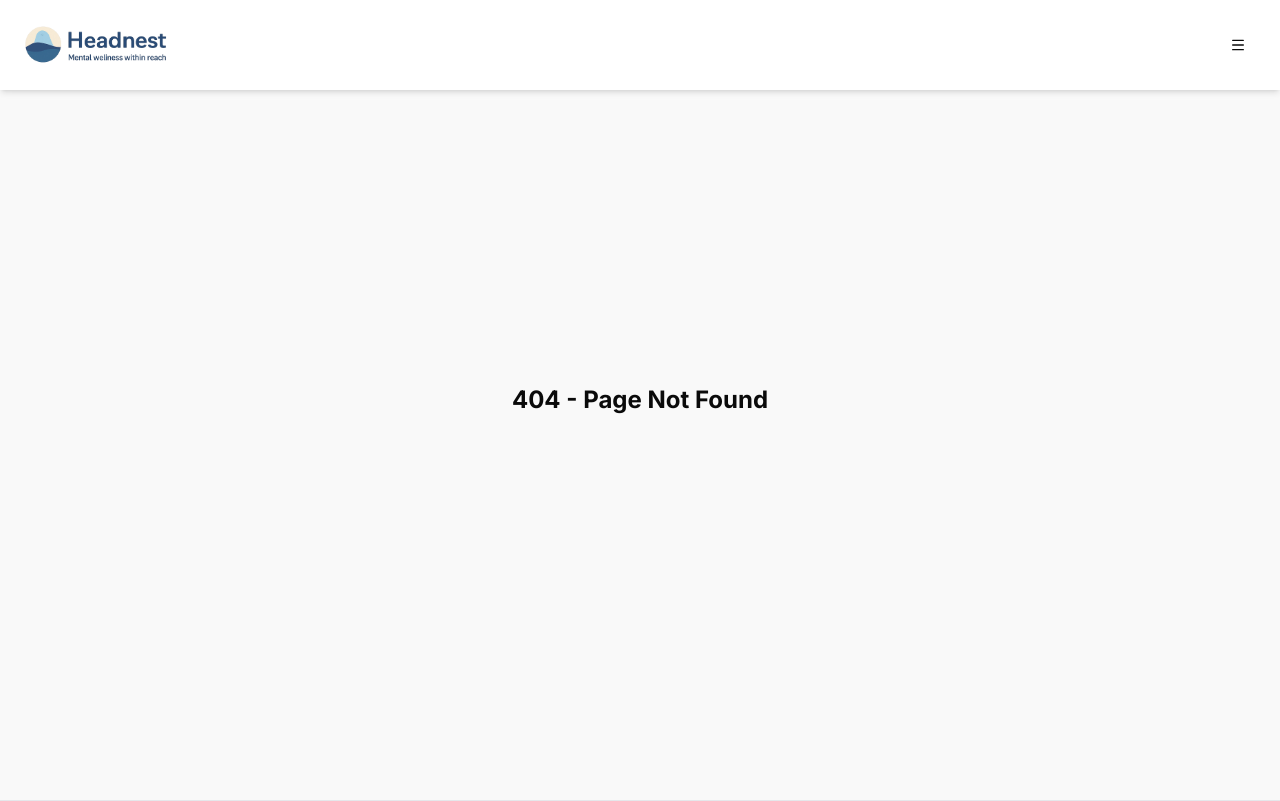
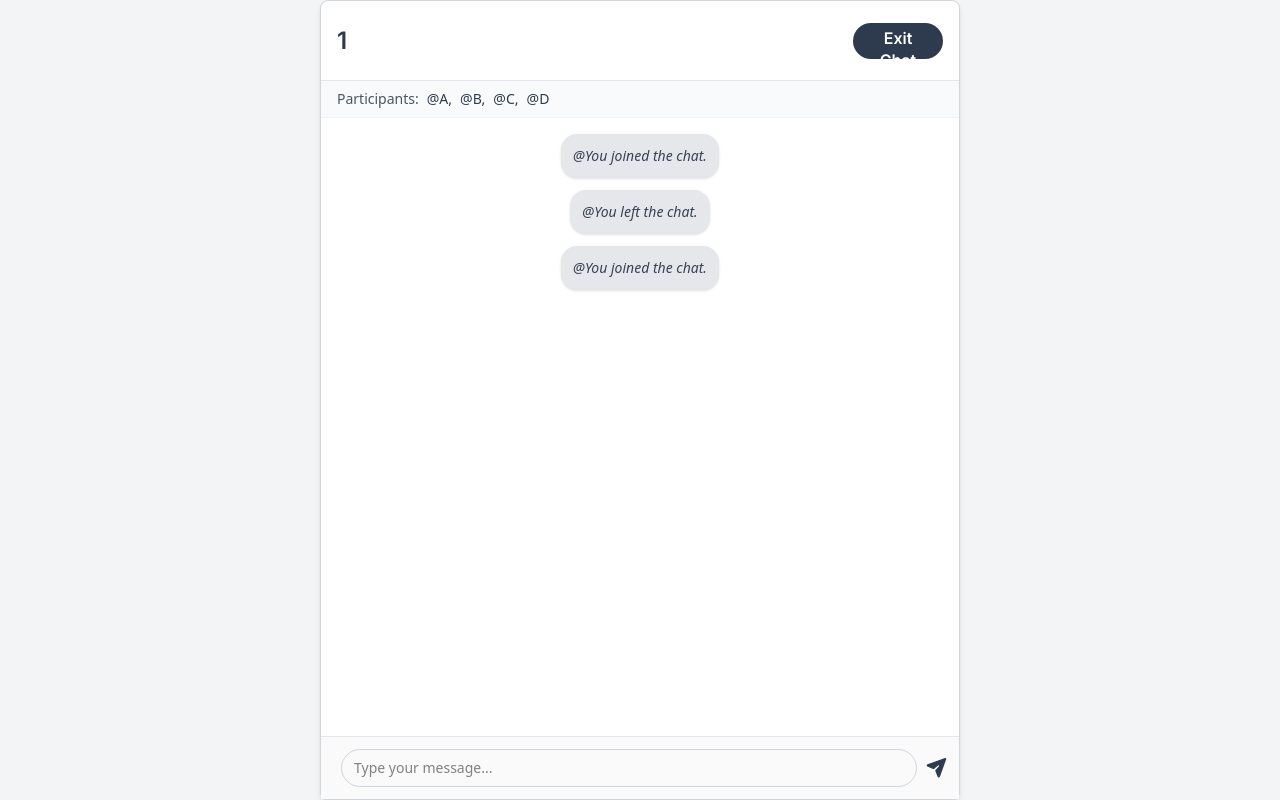
Before and after one commit to AdesuwaJames/HeadNest, a React (Vite) app in the folder headnest/: page /community/1 in a window 1280 px wide. Shown: the top 801 px of the page. Built offline with nearby package versions, Linux system fonts and the light colour scheme.

Commit message:
upddates

```diff
--- a/headnest/src/App.jsx
+++ b/headnest/src/App.jsx
@@ -1,3 +1,4 @@
+// src/App.jsx
 import { Routes, Route } from "react-router-dom";
 import { BlankLayout, DefaultLayout } from "./layout";
 import Home from "./components/Pages/Home/Home";
@@ -13,12 +14,16 @@ import PaymentPage from "./Components/Pages/dashboard/PaymentPage";
 import ThankYouPage from "./Components/Pages/dashboard/ThankYouPage";
 import EditProfile from "./Components/Pages/EditProfile/edit-profile";
 import Settings from "./components/Pages/settings/setting";
-import Chat from "./components/Pages/group-chat/group-chat";
 import PrivacyPolicy from "./components/Pages/privacyPolicy/privacyPolicy";
 import JournalScreen from "./components/Pages/Journal/journalScreen";
+
+// 🧠 Community & Chat Imports
 import CommunitySelection from "./components/Pages/community/community";
+import Chat from "./components/Pages/group-chat/group-chat";
+
 import TherapyChat from "./components/Pages/therapychat/therapychat";
 import TherapistProfile from "./components/Pages/TherapistProfile/TherapistProfile";
+
 import "./App.css";
 
 function App() {
@@ -123,11 +128,14 @@ function App() {
 
       {/* Other Pages */}
       <Route path="/edit-profile" element={<EditProfile />} />
-      <Route path="/chat" element={<Chat />} />
       <Route path="/privacy-policy" element={<PrivacyPolicy />} />
       <Route path="/settings" element={<Settings />} />
       <Route path="/journal" element={<JournalScreen />} />
+
+      {/* 🧠 Community & Chat Routing */}
       <Route path="/community" element={<CommunitySelection />} />
+      <Route path="/community/:communityName" element={<Chat />} />
+
       <Route path="/therapy-chat" element={<TherapyChat />} />
 
       {/* 404 Page */}
--- a/headnest/src/components/Pages/community/community.jsx
+++ b/headnest/src/components/Pages/community/community.jsx
@@ -11,17 +11,14 @@ const communities = [
   {
     name: "Anxiety Coping Circle",
     description: "A safe space to talk to others and share struggles.",
-    path: "/community/anxiety-coping-circle",
   },
   {
     name: "Relief Coping Circle",
     description: "Connect with people managing anxiety and stress.",
-    path: "/community/relief-coping-circle",
   },
   {
     name: "Mindful Coping Circle",
     description: "For mindfulness, meditation, and calm reflection.",
-    path: "/community/mindful-coping-circle",
   },
 ];
 
@@ -38,10 +35,10 @@ export default function Community() {
     return () => window.removeEventListener("resize", handleResize);
   }, []);
 
-  // Page content (used both in mobile and desktop)
+  // Page content
   const PageContent = (
     <div className="flex min-h-screen bg-[#f7f7f7] text-[#2d3a4a] font-sans">
-      {/* Sidebar (toggleable on mobile) */}
+      {/* Sidebar */}
       <Sidebar isOpen={sidebarOpen} onClose={() => setSidebarOpen(false)} />
 
       {/* Mobile Sidebar Toggle Button */}
@@ -73,9 +70,14 @@ export default function Community() {
               <div className="flex-1 flex flex-col items-center sm:items-start text-center sm:text-left">
                 <h3 className="text-xl font-bold text-[#3b4b5a] mb-1">{c.name}</h3>
                 <p className="text-gray-600 text-base mb-4">{c.description}</p>
+
                 <button
                   className="w-full sm:w-60 py-3 bg-[#4e7bbf] text-white rounded-full text-lg font-semibold hover:bg-[#3d65a0] transition-all duration-200 shadow-lg"
-                  onClick={() => navigate(c.path)}
+                  onClick={() =>
+                    navigate(
+                      `/community/${c.name.toLowerCase().replace(/\s+/g, "-")}`
+                    )
+                  }
                 >
                   Join Community
                 </button>
--- a/headnest/src/components/Pages/group-chat/group-chat.jsx
+++ b/headnest/src/components/Pages/group-chat/group-chat.jsx
@@ -1,53 +1,138 @@
-
-import React, { useState } from "react";
+import React, { useState, useEffect, useRef } from "react";
 import { useNavigate, useParams } from "react-router-dom";
 import { FontAwesomeIcon } from "@fortawesome/react-fontawesome";
-import { faAngleLeft, faPaperPlane } from "@fortawesome/free-solid-svg-icons";
+import { faPaperPlane } from "@fortawesome/free-solid-svg-icons";
 
 export default function Chat() {
   const { communityName } = useParams();
   const navigate = useNavigate();
   const [input, setInput] = useState("");
   const [messages, setMessages] = useState([]);
+  const [participants, setParticipants] = useState(["@A", "@B", "@C", "@D"]);
+  const chatEndRef = useRef(null);
+
+  // Scroll to bottom on new message
+  useEffect(() => {
+    chatEndRef.current?.scrollIntoView({ behavior: "smooth" });
+  }, [messages]);
+
+  // Simulate user joining notification
+  useEffect(() => {
+    const user = "@You";
+    setMessages((prev) => [
+      ...prev,
+      { sender: "System", content: `${user} joined the chat.` },
+    ]);
+    // Cleanup: user leaving
+    return () => {
+      setMessages((prev) => [
+        ...prev,
+        { sender: "System", content: `${user} left the chat.` },
+      ]);
+    };
+  }, []);
+
+  // Anti-screenshot blur protection
+  useEffect(() => {
+    const blurChat = () => {
+      const chat = document.getElementById("chatContainer");
+      if (chat) {
+        chat.style.filter = "blur(15px)";
+        setTimeout(() => (chat.style.filter = "none"), 2000);
+      }
+    };
+
+    const handleKeyDown = (e) => {
+      if (e.key === "PrintScreen") {
+        blurChat();
+        alert("⚠️ Screenshots are disabled for privacy protection.");
+      }
+    };
+
+    window.addEventListener("keydown", handleKeyDown);
+    return () => window.removeEventListener("keydown", handleKeyDown);
+  }, []);
 
   const sendMessage = () => {
     if (input.trim()) {
       setMessages((prev) => [...prev, { sender: "@You", content: input }]);
       setInput("");
+
+      // Simulate response from another user
       setTimeout(() => {
+        const others = participants.filter((p) => p !== "@You");
+        const randomSender = others[Math.floor(Math.random() * others.length)];
         setMessages((prev) => [
           ...prev,
-          { sender: "SupportBot", content: "Thanks for sharing 💙" },
+          { sender: randomSender, content: "That's interesting!" },
         ]);
-      }, 1000);
+      }, 1200);
+    }
+  };
+
+  const handleExit = () => {
+    const confirmExit = window.confirm("Are you sure you want to exit the chat?");
+    if (confirmExit) {
+      setMessages([]);
+      navigate("/community");
     }
   };
 
   return (
-    <div className="flex justify-center bg-[#f2f4f6] min-h-screen font-sans">
-      <div className="w-full max-w-[640px] flex flex-col bg-white border border-gray-300 rounded-md shadow-md h-screen">
+    <div className="flex justify-center bg-[#f2f4f6] min-h-screen font-sans select-none relative">
+      {/* Transparent overlay (extra anti-screenshot layer) */}
+      <div
+        className="absolute inset-0 z-50 bg-transparent pointer-events-none"
+        style={{ backdropFilter: "none" }}
+      ></div>
+
+      <div
+        id="chatContainer"
+        className="w-full max-w-[640px] flex flex-col bg-white border border-gray-300 rounded-md shadow-md h-screen relative z-10"
+      >
         {/* Header */}
-        <div className="flex justify-between items-center px-4 py-3 border-b border-gray-200">
-          <FontAwesomeIcon
-            icon={faAngleLeft}
-            className="text-xl cursor-pointer text-[#2e3b4e]"
-            onClick={() => navigate("/community")}
-          />
-          <h2 className="text-lg font-semibold text-[#2e3b4e] capitalize">
+        <div className="flex justify-between items-center px-4 py-3 border-b border-gray-200 h-[80px]">
+          <h2
+            className="text-lg font-semibold text-[#2e3b4e] capitalize"
+            style={{
+              fontFamily: "Inter",
+              fontWeight: "600",
+              fontSize: "24px",
+              lineHeight: "32px",
+            }}
+          >
             {communityName?.replace(/-/g, " ") || "Coping Circle"}
           </h2>
           <button
-            className="bg-[#2e3b4e] text-white px-3 py-1 rounded-full text-xs"
-            onClick={() => navigate("/community")}
+            onClick={handleExit}
+            className="bg-[#2e3b4e] text-white px-3 py-1 rounded-full text-sm hover:bg-[#1f2937] transition hover:shadow-md h-[36px] w-[90px]"
+            style={{
+              fontFamily: "Inter",
+              fontWeight: "600",
+              fontSize: "16px",
+            }}
           >
-            Exit
+            Exit Chat
           </button>
+        </div>
+
+        {/* Participants */}
+        <div className="flex gap-2 px-4 py-2 border-b border-gray-100 bg-[#f9fafb] text-sm text-gray-600">
+          Participants:{" "}
+          {participants.map((p, i) => (
+            <span key={i} className="font-medium text-[#2e3b4e]">
+              {p}
+              {i < participants.length - 1 ? "," : ""}
+            </span>
+          ))}
         </div>
 
         {/* Messages */}
         <div className="flex-1 overflow-y-auto p-4 flex flex-col gap-3">
           {messages.length === 0 && (
-            <p className="text-center text-gray-500">No messages yet — say hello 👋</p>
+            <p className="text-center text-gray-500">
+              No messages yet — say hello 👋
+            </p>
           )}
           {messages.map((msg, i) => (
             <div
@@ -55,9 +140,12 @@ export default function Chat() {
               className={`max-w-[75%] p-3 rounded-2xl text-sm shadow ${
                 msg.sender === "@You"
                   ? "bg-[#2e3b4e] text-white self-end"
+                  : msg.sender === "System"
+                  ? "bg-gray-200 text-gray-700 text-center self-center italic"
                   : "bg-[#b7dff5] text-[#0b2540] self-start"
               }`}
             >
+              {msg.sender !== "System" && (
                 <strong
                   className={`block text-xs mb-1 ${
                     msg.sender === "@You" ? "text-gray-200" : "text-[#1f2937]"
@@ -65,9 +153,11 @@ export default function Chat() {
                 >
                   {msg.sender}
                 </strong>
+              )}
               {msg.content}
             </div>
           ))}
+          <div ref={chatEndRef} />
         </div>
 
         {/* Input */}
@@ -89,6 +179,15 @@ export default function Chat() {
           </button>
         </div>
       </div>
+
+      {/* Hide content on print */}
+      <style>{`
+        @media print {
+          body {
+            display: none !important;
+          }
+        }
+      `}</style>
     </div>
   );
 }
```
Also changed, not shown: headnest/src/components/Pages/settings/setting.jsx (+4 -4 lines). Lines whose indentation alone changed are shown as unchanged.
